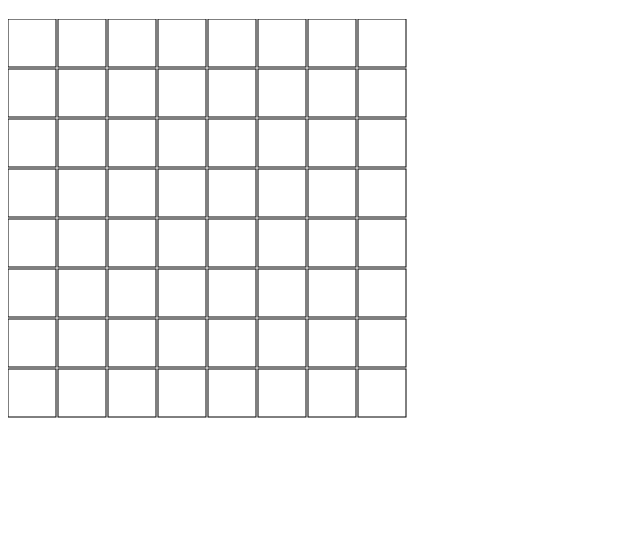
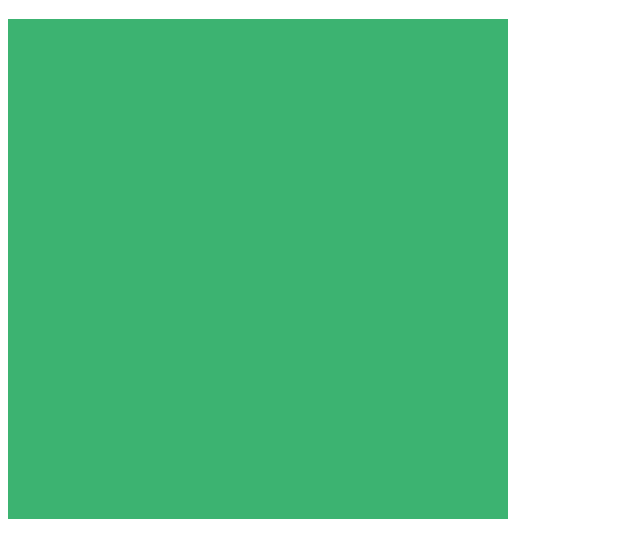
Before and after one commit to n8rzz/quad-tree, a website with bundled scripts: page index.html in a window 1280 px wide. Shown: the part 61-618 px from the top of the page, without its empty margins (0-640 px from the left). Built offline with nearby package versions, Linux system fonts and the light colour scheme.

Commit message:
removes svgs and converts to canvas, adds GameObject

```diff
--- a/index.html
+++ b/index.html
@@ -7,38 +7,15 @@
     <title>Empire</title>
 
     <style>
-    .game-board-position {
-        fill: none;
-        stroke: black;
-        stroke-width: 1;
-        pointer-events: all;
-    }
-
-    .game-board-position:hover {
-        fill: dodgerblue;
-        stroke: magenta;
-        cursor: pointer;
-    }
-
-    .game-board-position_isActive {
-        fill: darkgreen;
-    }
-
-    .game-board-position_isConflict {
-        stroke: yellow;
-        stroke-width: 2;
-    }
-
-    .game-board-position_isCollision {
-        stroke: red;
-        stroke-width: 4;
-    }
+        .stage {
+            background-color: mediumseagreen;
+        }
     </style>
 </head>
 <body>
     <h1>Empire</h1>
 
-    <svg class="js-stage" viewbox="0 0 500 500" height="500px" width="500px"></svg>
+    <canvas class="stage js-stage" height="500px" width="500px"></canvas>
 
     <script src="/dist/bundle.js" stype="text/javascript"></script>
 </body>
--- a/src/app.ts
+++ b/src/app.ts
@@ -1,7 +1,7 @@
 import StageViewController from './stage/StageViewController';
 
 class App {
-    public stageViewController: StageViewController;
+    public stageViewController: StageViewController = null;
 
     constructor() {
         this.init();
@@ -18,7 +18,7 @@ class App {
     }
 
     public createChildren(): this {
-        const element: SVGElement = document.getElementsByClassName('js-stage')[0] as SVGElement;
+        const element: HTMLCanvasElement = document.getElementsByClassName('js-stage')[0] as HTMLCanvasElement;
         this.stageViewController = new StageViewController(element);
 
         return this;
--- /dev/null
+++ b/src/gameObject/GameObject.ts
@@ -0,0 +1,13 @@
+import PositionModel from '../position/PositionModel';
+
+class GameObject extends PositionModel {
+    constructor(x: number, y: number) {
+        super(x, y);
+    }
+
+    public updatePosition(x: number, y: number): void {
+
+    }
+}
+
+export default GameObject;
--- a/src/position/PositionModel.ts
+++ b/src/position/PositionModel.ts
@@ -1,14 +1,15 @@
-import { PositionInterface } from './position.interface';
+interface PositionInterface {
+    x: number;
+    y: number;
+}
 
 class PositionModel implements PositionInterface {
     public x: number;
     public y: number;
-    public z: number;
 
-    constructor(x: number, y: number, z: number = 0) {
+    constructor(x: number, y: number) {
         this.x = x;
         this.y = y;
-        this.z = z;
     }
 }
 
--- a/src/position/position.interface.ts
+++ /dev/null
@@ -1,5 +0,0 @@
-export interface PositionInterface {
-    x: number;
-    y: number;
-    z: number;
-}
--- /dev/null
+++ b/src/quadTree/QuadTree.ts
@@ -0,0 +1,5 @@
+class QuadTree {
+
+}
+
+export default QuadTree;
--- a/src/stage/StageViewController.ts
+++ b/src/stage/StageViewController.ts
@@ -1,69 +1,69 @@
-import StageViewPosition from './StageViewPosition';
-import StageViewPositionCollection from './StageViewPositionCollection';
-import StageViewCollisionController from './StageViewCollisionController';
-import  { GAME_BOARD_SIZE } from './stageConstants';
+import GameObject from '../gameObject/GameObject';
 
-class StageViewController {
-    private _$element: SVGElement;
-    private _items: StageViewPositionCollection;
-    private _onClickHandler: (event: MouseEvent) => void = this._onClick.bind(this);
+class StageController {
+    public element: HTMLCanvasElement = null;
 
-    constructor($element: SVGElement) {
-        this._$element = $element;
-        this._items = new StageViewPositionCollection();
+    private _ctx: CanvasRenderingContext2D = null;
+    private _isEnabled: boolean = false;
+    private _items: GameObject[] = [];
 
-        this.init();
-    }
-
-    public init(): this {
-        return this.createChildren()
+    constructor(element: HTMLCanvasElement) {
+        return this.createHandlers()
+            .setupChildren(element)
             .enable();
     }
 
-    public createChildren(): this {
+    public createHandlers(): this {
+        return this;
+    }
+
+    public setupChildren(element: HTMLCanvasElement): this {
+        this.element = element;
+        this._ctx = element.getContext('2d');
+        this._items = this._buildGameObjects();
+
         return this;
     }
 
     public enable(): this {
-        this._createStageViewItems();
+        if (this._isEnabled) {
+            return this;
+        }
 
+        this._isEnabled = true;
+
+        return this.layout()
+            .render();
+    }
+
+    public layout(): this {
         return this;
     }
 
-    private _buildStageViewItemElement(heightIndex: number, widthIndex: number): StageViewPosition {
-        const item = new StageViewPosition(heightIndex, widthIndex);
-        item.addEventListener('click', this._onClickHandler);
-
-        return item;
+    public redraw(): this {
+        return this;
     }
 
-    private _createStageViewItems(): void {
-        for (let i = 0; i < GAME_BOARD_SIZE.HEIGHT; i++) {
-            for (let j = 0; j < GAME_BOARD_SIZE.WIDTH; j++) {
-                const item: StageViewPosition = this._buildStageViewItemElement(i, j);
-
-                this._items.addItem(item);
-                this._$element.appendChild(item.element);
-            }
-        }
+    public render(): this {
+        return this.redraw();
     }
 
-    private _findItemById(id: string): StageViewPosition {
-        return this._items.findItemById(id);
-    }
+    private _buildGameObjects(): GameObject[] {
+        const gameObjects: GameObject[] = [];
+        const canvasHeight = 500;
+        const canvasWidth = 500;
+        const count = Math.floor(Math.random() * (50 - 10 + 1)) + 10;
 
-    private _onClick(event: MouseEvent): void {
-        const eventTarget: SVGRectElement = event.currentTarget as SVGRectElement
-        const stageViewPosition: StageViewPosition = this._findItemById(eventTarget.id);
+        for (let i = 0; i < count; i++) {
+            const x = Math.floor(Math.random() * (canvasWidth - i + 1)) + i;
+            const y = Math.floor(Math.random() * (canvasHeight - i + 1)) + i;
+            const gameObject = new GameObject(x, y);
 
-        stageViewPosition.toggleIsActive();
+            gameObjects.push(gameObject);
+        }
 
-        this._updateCollisionsAfterClick(stageViewPosition);
-    }
-
-    private _updateCollisionsAfterClick(changedItem: StageViewPosition): void {
-
+        return gameObjects;
     }
 }
 
-export default StageViewController;
+export default StageController;
--- a/src/stage/StageViewPosition.ts
+++ /dev/null
@@ -1,92 +0,0 @@
-import PositionModel from '../position/PositionModel';
-import  { GAME_BOARD_SIZE } from './stageConstants';
-
-const CLASSNAME = {
-    IS_ACTIVE: 'game-board-position_isActive',
-    IS_CONFLICT: 'game-board-position_isConflict',
-    IS_COLLISION: 'game-board-position_isCollision'
-}
-
-class StageViewPosition {
-    private _element: SVGRectElement = null;
-    private _positionModel: PositionModel;
-
-    public isActive: boolean = false;
-    public isConflict: boolean = false;
-    public isCollision: boolean = false;
-    public id: string;
-
-    constructor(x: number, y: number) {
-        this._positionModel = new PositionModel(x, y);
-        this.id = `board-pos-${this._positionModel.y}-${this._positionModel.x}`;
-
-        this.init();
-    }
-
-    get element(): SVGRectElement {
-        return this._element;
-    }
-
-    get position(): PositionModel {
-        return this._positionModel;
-    }
-
-    public init(): this {
-        return this.createChildren()
-            .enable();
-    }
-
-    public createChildren(): this {
-        this._element = document.createElementNS('http://www.w3.org/2000/svg', 'rect');
-        this._element.classList.add('game-board-position')
-        this._element.setAttribute('id', this.id);
-        this._element.setAttribute('x', `${GAME_BOARD_SIZE.POSITION_SIZE * this._positionModel.x}`);
-        this._element.setAttribute('y', `${GAME_BOARD_SIZE.POSITION_SIZE * this._positionModel.y}`);
-        this._element.setAttribute('height', `${GAME_BOARD_SIZE.POSITION_SIZE - 2}`);
-        this._element.setAttribute('width', `${GAME_BOARD_SIZE.POSITION_SIZE - 2}`);
-
-        return this;
-    }
-
-    public enable(): this {
-        return this;
-    }
-
-    public addEventListener(type: string, callback: (event: any) => void): void {
-        this._element.addEventListener(type, callback);
-    }
-
-    public toggleIsActive(): void {
-        this.isActive = !this.isActive;
-
-        this._updateViewStateWithClassname(this.isActive, CLASSNAME.IS_ACTIVE);
-    }
-
-    public toggleIsConflict(): void {
-        this.isConflict = !this.isConflict;
-
-        this._updateViewStateWithClassname(this.isConflict, CLASSNAME.IS_CONFLICT);
-    }
-
-    public toggleIsCollision(): void {
-        this.isCollision = !this.isCollision;
-
-        this._updateViewStateWithClassname(this.isCollision, CLASSNAME.IS_COLLISION);
-    }
-
-    private _hasClassname(classname: string): boolean {
-        return this._element.classList.contains(classname);
-    }
-
-    private _updateViewStateWithClassname(stateSwitch: boolean, classname: string): void {
-        if (stateSwitch && !this._hasClassname(classname)) {
-            this._element.classList.add(classname);
-
-            return;
-        }
-
-        this._element.classList.remove(classname);
-    }
-}
-
-export default StageViewPosition;
--- a/src/stage/StageViewPositionCollection.ts
+++ /dev/null
@@ -1,26 +0,0 @@
-import StageViewPosition from './StageViewPosition';
-
-interface Collection {
-    items: StageViewPosition[];
-    length: number;
-    addItem: (item: StageViewPosition) => void;
-    findItemById: (itemId: string) => StageViewPosition;
-}
-
-class StageViewPositionCollection implements Collection {
-    public items: StageViewPosition[] = [];
-
-    get length() {
-        return this.items.length;
-    }
-
-    addItem(item: StageViewPosition): void {
-        this.items.push(item);
-    }
-
-    findItemById(itemId: string): StageViewPosition {
-        return this.items.find((item) => item.id === itemId);
-    }
-}
-
-export default StageViewPositionCollection;
--- a/src/stage/stageViewQuadrant.ts
+++ /dev/null
@@ -1,6 +0,0 @@
-export type StageViewQuadrant = {
-    x1: number;
-    x2: number;
-    y1: number;
-    y2: number;
-};
```
Also changed, not shown: src/stage/StageViewCollisionController.ts (deleted, +0 -9 lines).
